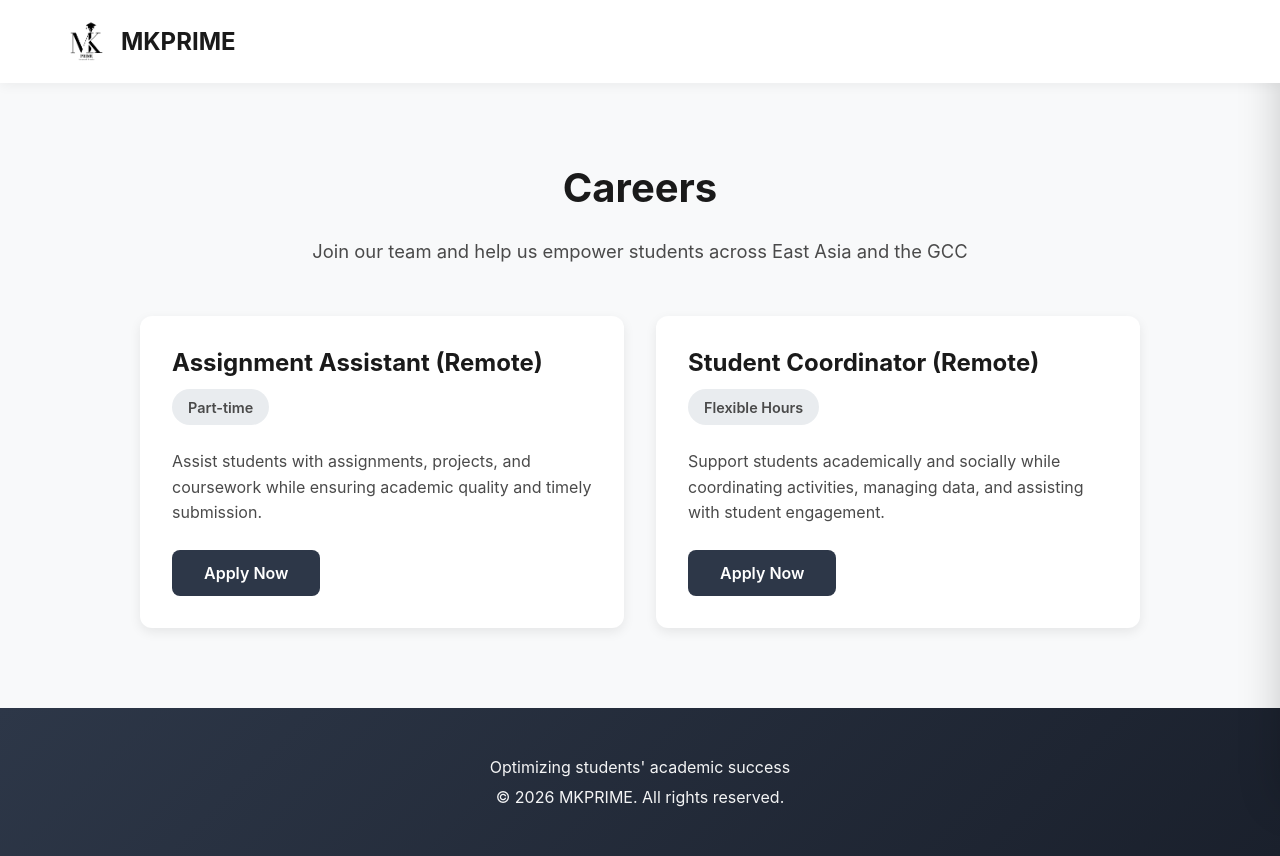
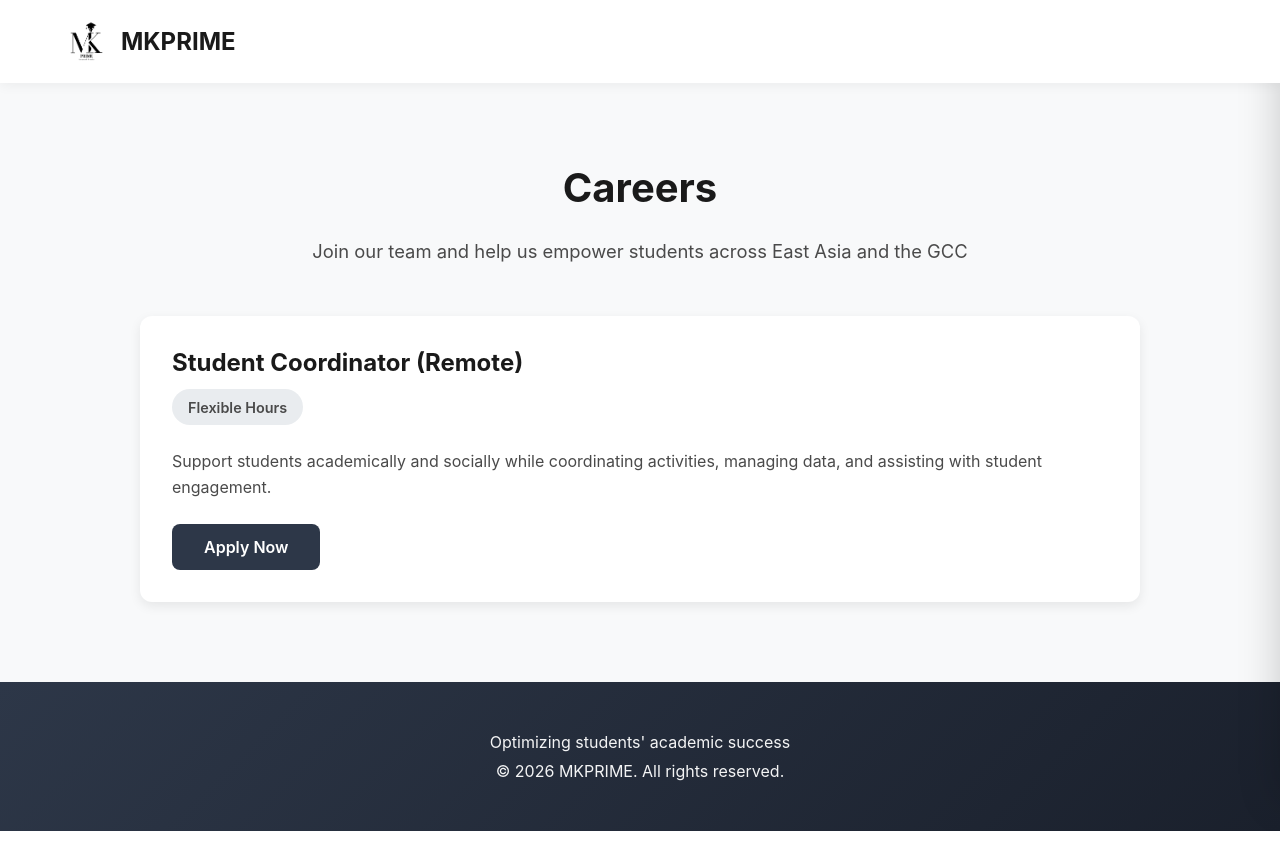
Before and after one commit to MarwahZaidMohammedAl-Helali/mkprime1, a React (Create React App) app: page /careers in a window 1280 px wide. After the commit the page ends 831 px from the top, so only its background shows below. Built offline with nearby package versions, Linux system fonts and the light colour scheme; the HTML template or start-up script is replaced by a standard one.

Commit message:
Remove Assignment Assistant job - keep only Student Coordinator

```diff
--- a/src/pages/Careers.js
+++ b/src/pages/Careers.js
@@ -4,19 +4,10 @@ import { Link } from 'react-router-dom';
 function Careers({ language, content }) {
   const t = content[language];
 
-  // Default careers constant - exactly 2 jobs
+  // Default careers constant - exactly 1 job
   const DEFAULT_CAREERS = useMemo(() => [
     {
       id: 1,
-      titleEn: 'Assignment Assistant (Remote)',
-      titleAr: 'مساعد المهام (عن بُعد)',
-      type: 'Part-time',
-      typeAr: 'دوام جزئي',
-      descEn: 'Assist students with assignments, projects, and coursework while ensuring academic quality and timely submission.',
-      descAr: 'مساعدة الطلاب في المهام والمشاريع والدورات الدراسية مع ضمان الجودة الأكاديمية والتسليم في الوقت المحدد.'
-    },
-    {
-      id: 2,
       titleEn: 'Student Coordinator (Remote)',
       titleAr: 'منسق الطلاب (عن بُعد)',
       type: 'Flexible Hours',
```
Also changed, not shown: vercel.json.
